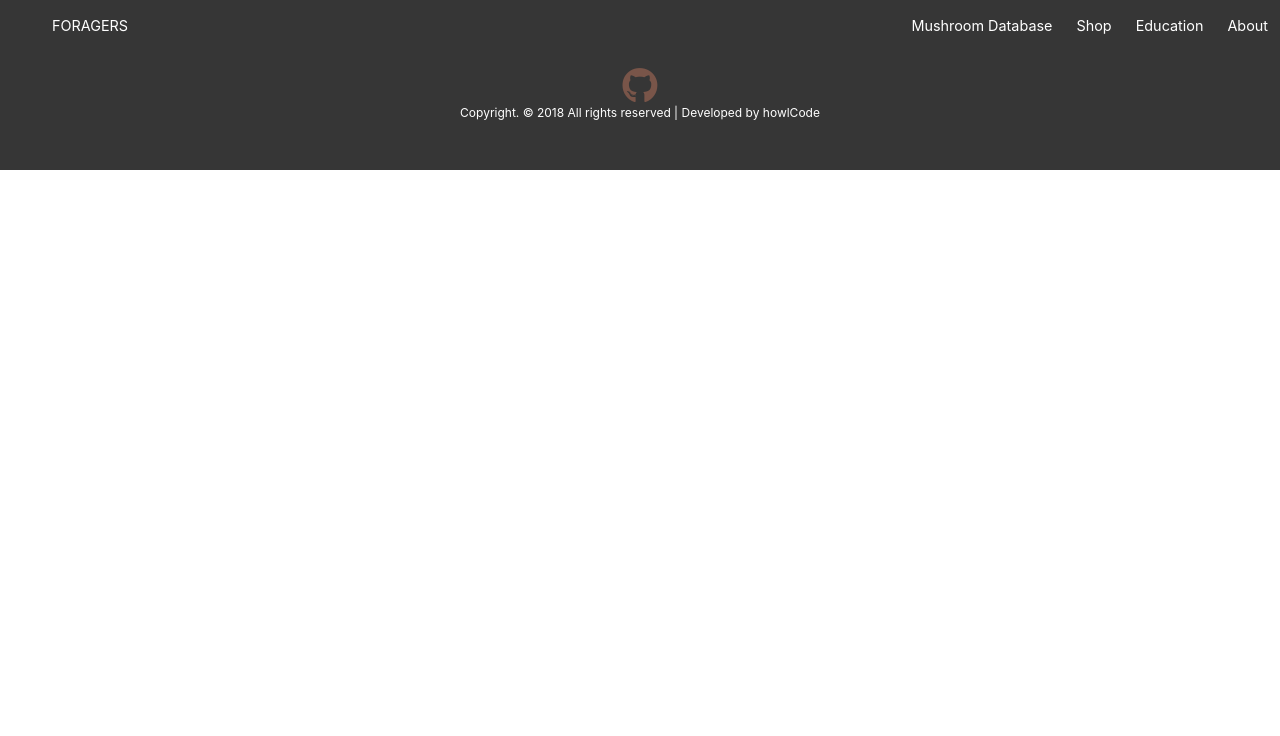
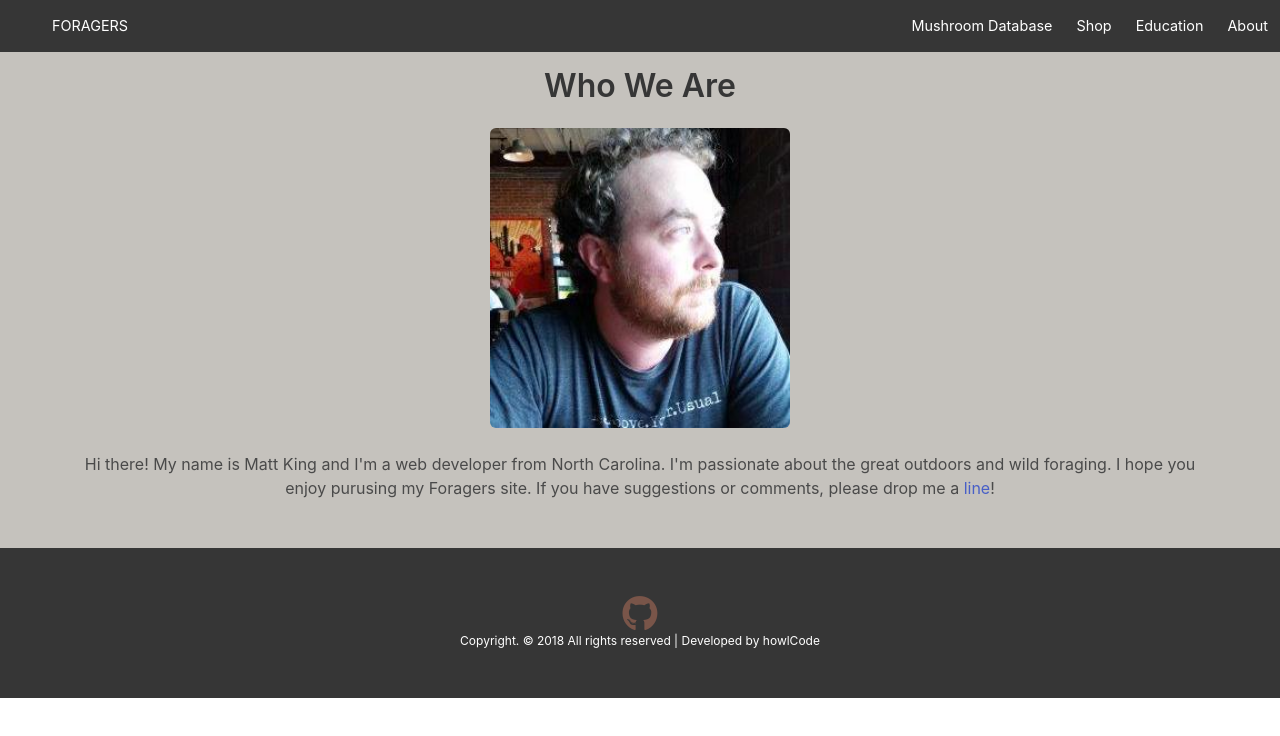
Before and after one commit to howlCode/foragers-react, a React (Create React App) app: page /about in a window 1280 px wide. Shown: the top 736 px of the page. Built offline with nearby package versions, Linux system fonts and the light colour scheme.

Commit message:
Add About component

```diff
--- a/src/App.js
+++ b/src/App.js
@@ -6,6 +6,7 @@ import Footer from "./components/Footer/Footer";
 import Landing from "./components/Landing/Landing";
 import Shrooms from "./components/Shrooms/Shrooms";
 import Courses from "./components/Courses/Courses";
+import About from "./components/About/About";
 
 class App extends Component {
   render() {
@@ -16,6 +17,7 @@ class App extends Component {
           <Route exact path="/" component={Landing} />
           <Route path="/shrooms" component={Shrooms} />
           <Route path="/courses" component={Courses} />
+          <Route path="/about" component={About} />
           <Footer />
         </div>
       </BrowserRouter>
--- /dev/null
+++ b/src/components/About/About.js
@@ -0,0 +1,34 @@
+import React from "react";
+
+const About = () => {
+  return (
+    <section className="section">
+      <div className="container has-text-centered">
+        <h2 className="title">Who We Are</h2>
+        <div
+          className="image"
+          style={{
+            margin: "0 auto",
+            textAlign: "center",
+            height: "300px",
+            width: "300px"
+          }}
+        >
+          <img src={require("./images/headshot.jpg")} />
+        </div>
+        <br />
+        <div className="content">
+          <p className="has-text-centered">
+            Hi there! My name is Matt King and I'm a web developer from North
+            Carolina. I'm passionate about the great outdoors and wild foraging.
+            I hope you enjoy purusing my Foragers site. If you have suggestions
+            or comments, please drop me a{" "}
+            <a href="mailto:miromanyth@gmail.com">line</a>!
+          </p>
+        </div>
+      </div>
+    </section>
+  );
+};
+
+export default About;
--- a/src/components/Courses/CourseModal.js
+++ b/src/components/Courses/CourseModal.js
@@ -29,7 +29,7 @@ const CourseModal = props => {
         <p className="has-text-centered has-text-light status">
           {props.courseStatus}
         </p>
-        <p className="has-text-light has-text-justified course-description">
+        <p className="has-text-light has-text-centered course-description">
           {props.course.description}
         </p>
         <p className="has-text-centered">
```
Also changed, not shown: src/components/About/images/headshot.jpg (added).
